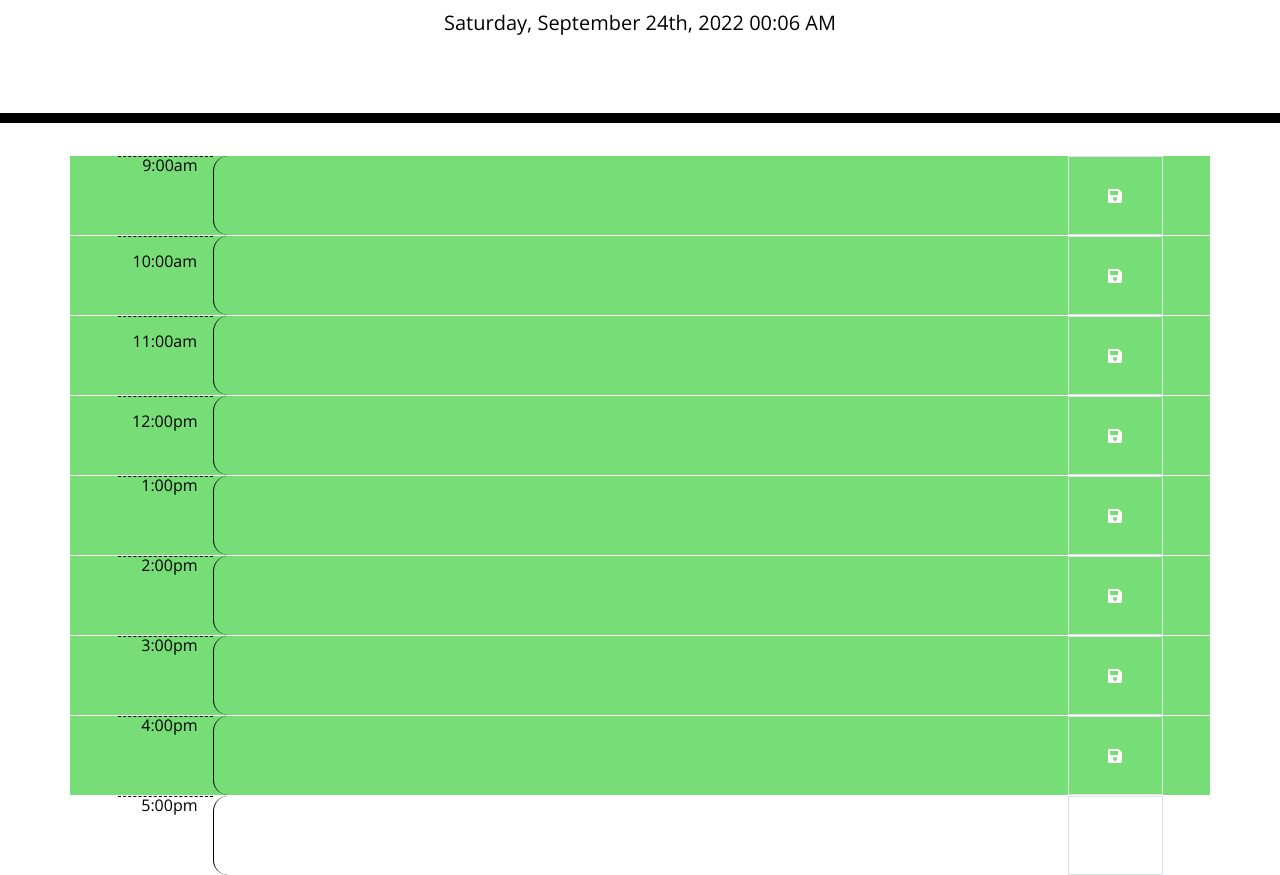
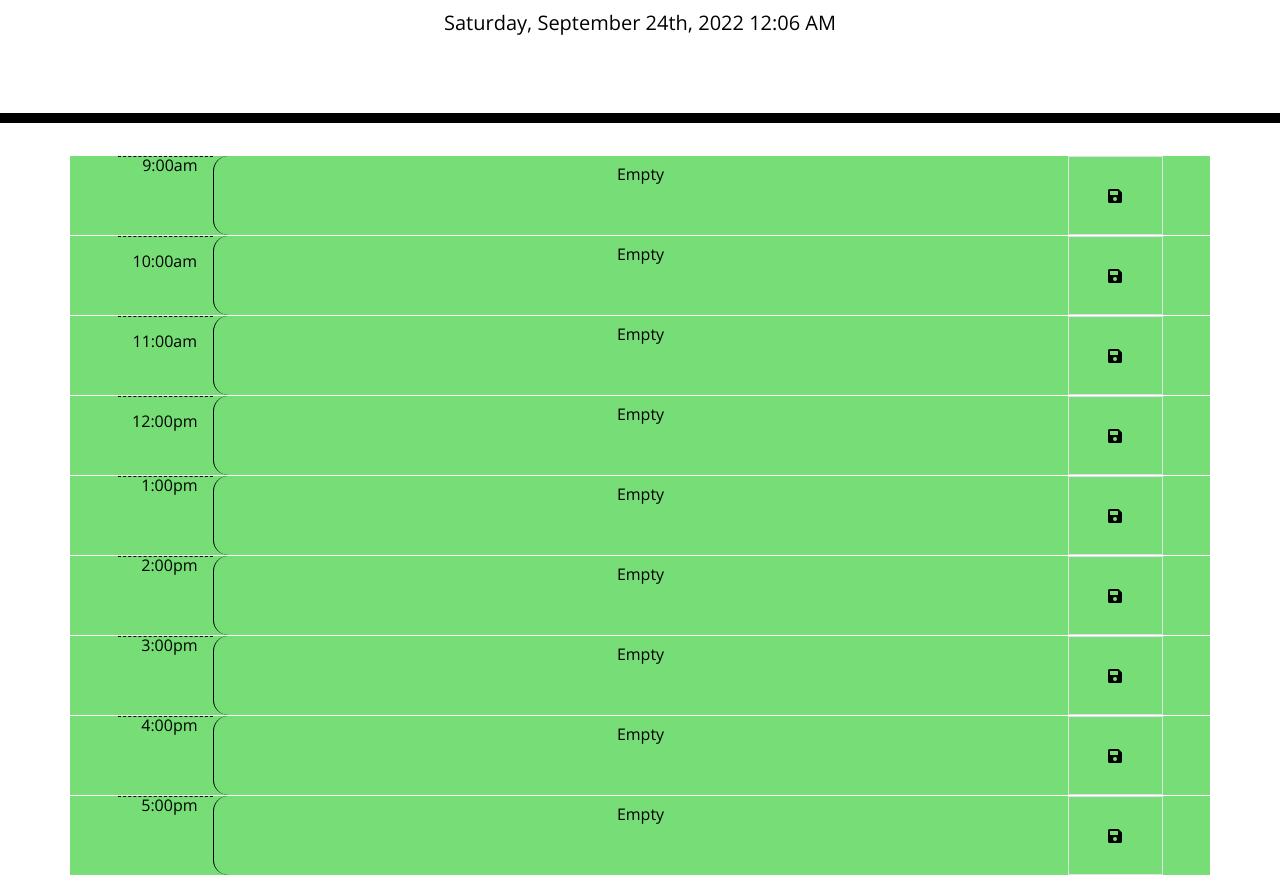
Before and after one commit to EllisJLC/Day_Planner, a plain HTML site: page index.html in a window 1280 px wide. Shown: the part 181-1056 px from the top of the page. Drawn offline with nearby package versions, Linux system fonts and the light colour scheme.

Commit message:
added numerous features

```diff
--- a/assets/css/style.css
+++ b/assets/css/style.css
@@ -66,3 +66,7 @@ textarea {
   font-size: 20px;
   transition: all 0.3s ease-in-out;
 }
+
+.fas {
+  color: black;
+}
--- a/assets/js/script.js
+++ b/assets/js/script.js
@@ -1,37 +1,39 @@
 let dayTime = $("#currentDay");
-let timecards = $(".submit");
+let timecards = $(".fa-save");
 
 
 // Time display
 let currentHour = moment().format("HH:mm");
 
-dayTime.text(moment().format("dddd, MMMM Do, YYYY HH:mm A")); // Displays date and time
+dayTime.text(moment().format("dddd, MMMM Do, YYYY h:mm A")); // Displays date and time
 
 setInterval(function () { // Reloads date and time every minute.
-  dayTime.text (moment().format("dddd, MMMM Do, YYYY HH:mm A"));
-}, 60000)
+  dayTime.text (moment().format("dddd, MMMM Do, YYYY h:mm A"));
+}, 1000)
 
 let content = []; // Initiate data storage
 
 // Initiate local storage
 if (localStorage.getItem("slot-0") === null) {
-  for (i = 0; i < 8; i++) {
+  for (i = 0; i < 9; i++) {
     let new_store_key = "slot-"+i;
-    localStorage.setItem(new_store_key," a");
-  }
-} else { // Or obtain local storage
-  for (i = 0; i < 8; i++) {
-    content.push(localStorage.getItem("slot-"+i));
+    localStorage.setItem(new_store_key,"Empty");
   }
 }
-console.log(content)
+
+for (i = 0; i < 9; i++) {
+  content.push(localStorage.getItem("slot-"+i));
+}
 fill_spaces(content);
 
 function fill_spaces(content) {
-  for (i = 0; i< 8; i++) {
+  for (i = 0; i< 9; i++) {
     let index = 9+i;
     let tag = "#"+index;
-    if (index<moment().format("H")) {
+    if (tag === "#9") {
+      tag = "#09";
+    }
+    if (index<moment().format("H")) { // Format colour
       let box = tag+"-box";
       $(box).addClass("past");
     } else if (index == moment().format("H")) {
@@ -41,11 +43,15 @@ function fill_spaces(content) {
       let box = tag+"-box";
       $(box).addClass("future");
     }
-    console.log(tag)
     $(tag).text(content[i]);
   }
 }
 
 timecards.on("click", function(event) {
   let timesave = event.target.id;
+  timesave = timesave.substring(0,2);
+  let text = document.getElementById(timesave).value;
+  timesave++;
+  timesave-=10;
+  localStorage.setItem("slot-"+timesave,text)
 })
--- a/index.html
+++ b/index.html
@@ -30,67 +30,67 @@
     </header>
     <div class="container">
       <!-- Timeblocks go here -->
-      <div class="row d-flex justify-content-center" id="9-box">
+      <div class="row d-flex justify-content-center" id="09-box">
         <div class="col-1 hour d-flex justify-content-end"> 9:00am</div>
-        <textarea class="col-9 corder time-block" id="9"> </textarea>
+        <textarea class="col-9 corder time-block" id="09"> </textarea>
         <div class="saveBtn col-1 border justify-content-center d-flex align-items-center">
-          <i type="submit" class="fas fa-save" id="9am-btn"></i>
+          <i type="submit" class="fas fa-save" id="09-btn"></i>
         </div>
       </div>
       <div class="row d-flex justify-content-center" id="10-box">
         <div class="col-1 hour d-flex justify-content-end"> 10:00am</div>
         <textarea class="col-9 corder time-block" id="10"> </textarea>
         <div class="saveBtn col-1 border justify-content-center d-flex align-items-center">
-          <i type="submit" class="fas fa-save" id="10am-btn"></i>
+          <i type="submit" class="fas fa-save" id="10-btn"></i>
         </div>
       </div>
       <div class="row d-flex justify-content-center" id="11-box">
         <div class="col-1 hour d-flex justify-content-end"> 11:00am</div>
         <textarea class="col-9 corder time-block" id="11"> </textarea>
         <div class="saveBtn col-1 border justify-content-center d-flex align-items-center">
-          <i type="submit" class="fas fa-save" id="11am-btn"></i>
+          <i type="submit" class="fas fa-save" id="11-btn"></i>
         </div>
       </div>
       <div class="row d-flex justify-content-center" id="12-box">
         <div class="col-1 hour d-flex justify-content-end"> 12:00pm</div>
         <textarea class="col-9 corder time-block" id="12"> </textarea>
         <div class="saveBtn col-1 border justify-content-center d-flex align-items-center">
-          <i type="submit" class="fas fa-save" id="12pm-btn"></i>
+          <i type="submit" class="fas fa-save" id="12-btn"></i>
         </div>
       </div>
       <div class="row d-flex justify-content-center" id="13-box">
         <div class="col-1 hour d-flex justify-content-end"> 1:00pm</div>
         <textarea class="col-9 corder time-block" id="13"> </textarea>
         <div class="saveBtn col-1 border justify-content-center d-flex align-items-center">
-          <i type="submit" class="fas fa-save" id="1pm-btn"></i>
+          <i type="submit" class="fas fa-save" id="13-btn"></i>
         </div>
       </div>
       <div class="row d-flex justify-content-center" id="14-box">
         <div class="col-1 hour d-flex justify-content-end"> 2:00pm</div>
         <textarea class="col-9 corder time-block" id="14"> </textarea>
         <div class="saveBtn col-1 border justify-content-center d-flex align-items-center">
-          <i type="submit" class="fas fa-save" id="2pm-btn"></i>
+          <i type="submit" class="fas fa-save" id="14-btn"></i>
         </div>
       </div>
       <div class="row d-flex justify-content-center" id="15-box">
         <div class="col-1 hour d-flex justify-content-end"> 3:00pm</div>
         <textarea class="col-9 corder time-block" id="15"> </textarea>
         <div class="saveBtn col-1 border justify-content-center d-flex align-items-center">
-          <i type="submit" class="fas fa-save" id="3pm-btn"></i>
+          <i type="submit" class="fas fa-save" id="15-btn"></i>
         </div>
       </div>
       <div class="row d-flex justify-content-center" id="16-box">
         <div class="col-1 hour d-flex justify-content-end"> 4:00pm</div>
         <textarea class="col-9 corder time-block" id="16"> </textarea>
         <div class="saveBtn col-1 border justify-content-center d-flex align-items-center">
-          <i type="submit" class="fas fa-save" id="4pm-btn"></i>
+          <i type="submit" class="fas fa-save" id="16-btn"></i>
         </div>
       </div>
       <div class="row d-flex justify-content-center" id="17-box">
         <div class="col-1 hour d-flex justify-content-end"> 5:00pm</div>
         <textarea class="col-9 corder time-block" id="17"> </textarea>
         <div class="saveBtn col-1 border justify-content-center d-flex align-items-center">
-          <i type="submit" class="fas fa-save" id="5pm-btn"></i>
+          <i type="submit" class="fas fa-save" id="17-btn"></i>
         </div>
       </div>
     </div>
```
Also changed, not shown: 1 other file.
